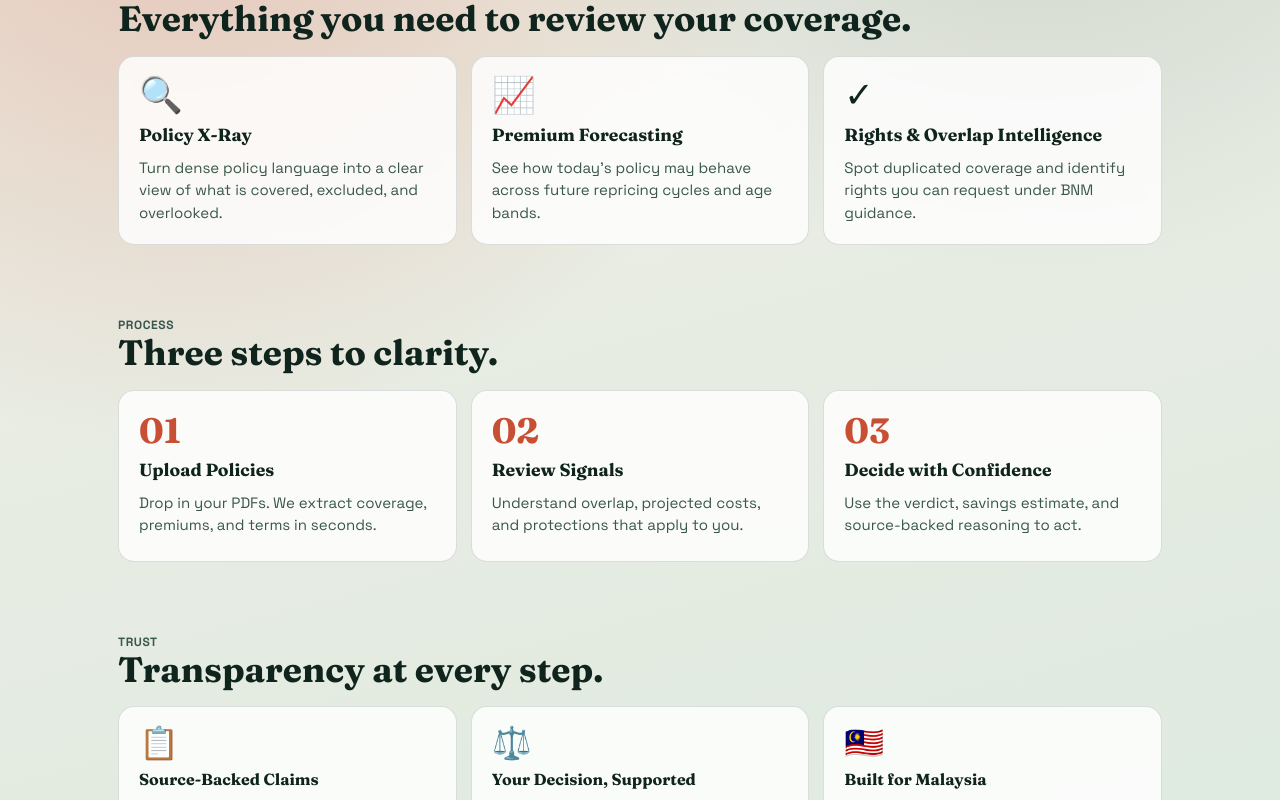
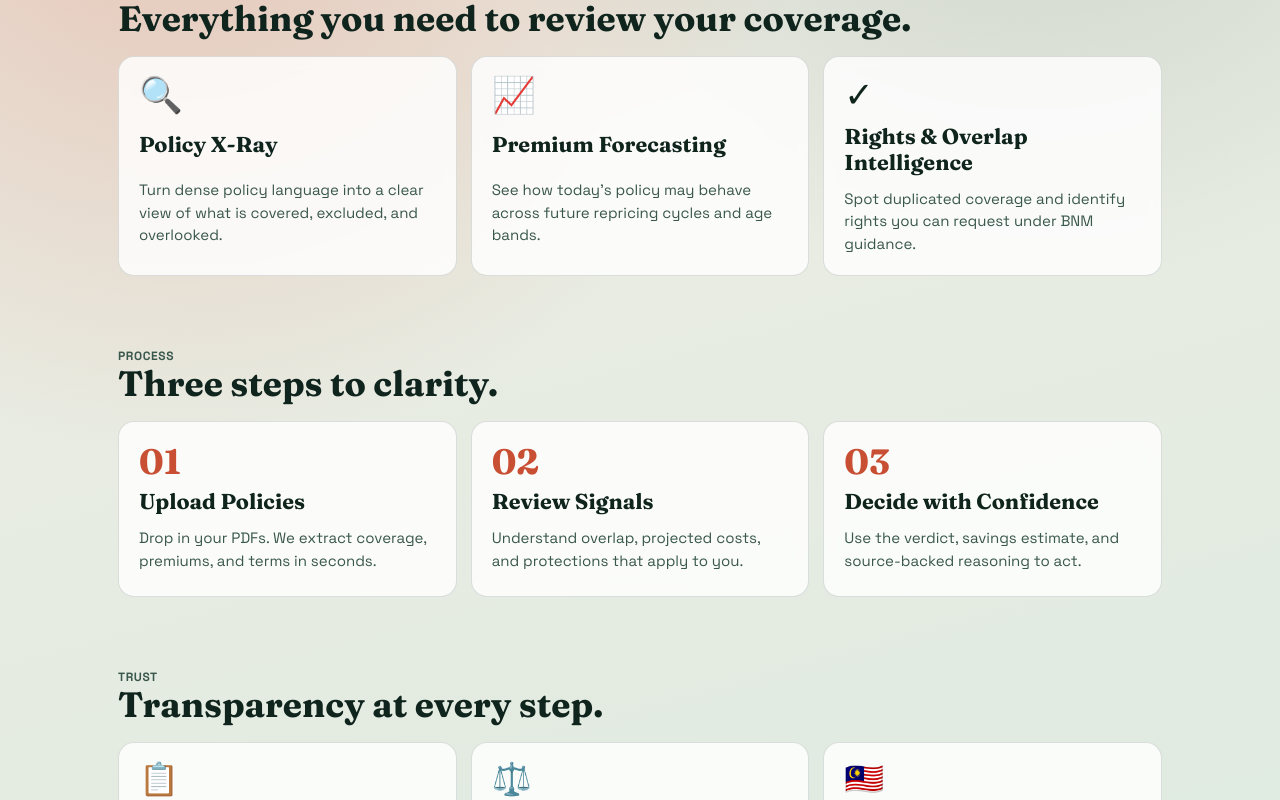
Before and after one commit to xrwong00/policyclaw, a Next.js app in the folder frontend/: page / in a window 1280 px wide. Shown: the part 500-1300 px from the top of the page. Built offline with nearby package versions, Linux system fonts and the light colour scheme.

Commit message:
style(design): FINDING-007 — bump card H3 from 1.0-1.1rem to 1.25-1.35rem
Closes the 35.2 -> 17.6 heading scale gap on the homepage. Card titles
now sit closer to the section H2 in a proper modular scale, restoring
the editorial typographic rhythm.

```diff
--- a/frontend/app/globals.css
+++ b/frontend/app/globals.css
@@ -276,7 +276,8 @@ body {
 .feature-card h3 {
   margin: 0;
   font-family: 'Fraunces', serif;
-  font-size: 1.1rem;
+  font-size: 1.35rem;
+  line-height: 1.2;
   color: var(--ink);
 }
 
@@ -327,7 +328,8 @@ body {
 .step-card h3 {
   margin: 0;
   font-family: 'Fraunces', serif;
-  font-size: 1.1rem;
+  font-size: 1.35rem;
+  line-height: 1.2;
   color: var(--ink);
 }
 
@@ -375,7 +377,8 @@ body {
 .trust-item h3 {
   margin: 0;
   font-family: 'Fraunces', serif;
-  font-size: 1rem;
+  font-size: 1.25rem;
+  line-height: 1.2;
   color: var(--ink);
 }
 
```
